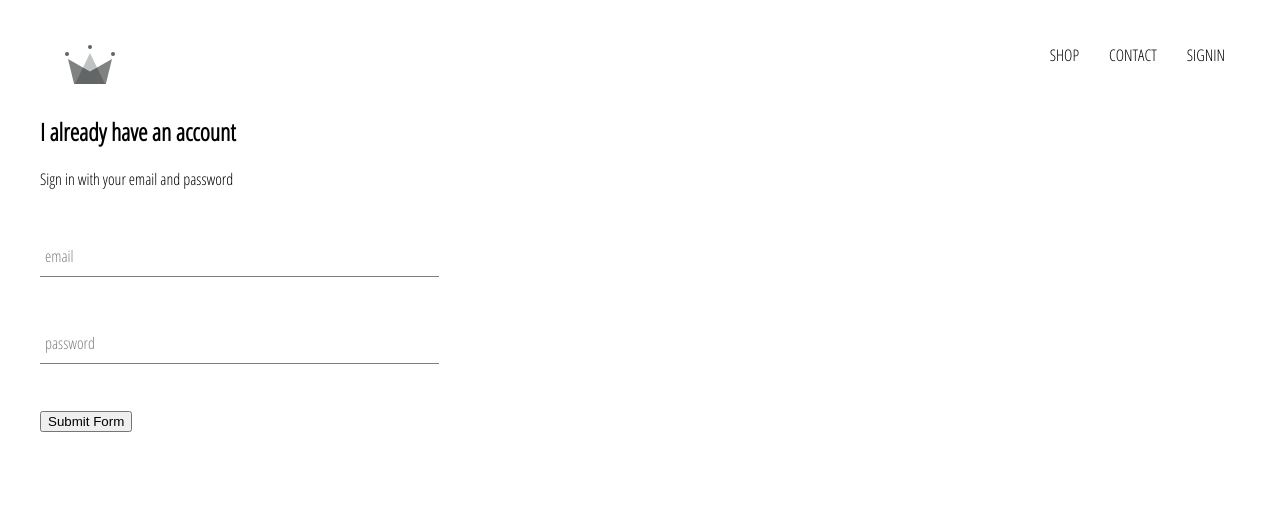
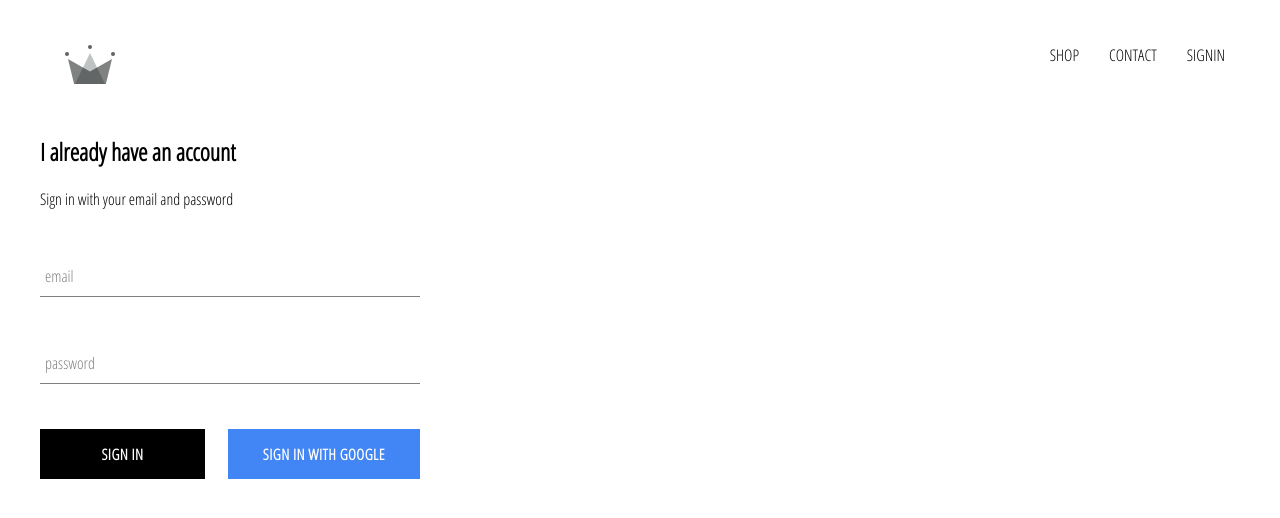
Before and after one commit to swarnkarneeraj/crownClothing, a React (Create React App) app: page /signin in a window 1280 px wide. Shown: the top 518 px of the page. Built offline with nearby package versions, Linux system fonts and the light colour scheme; no server answers.

Commit message:
added firebase and sign in with google feature

```diff
--- a/package.json
+++ b/package.json
@@ -3,6 +3,7 @@
   "version": "0.1.0",
   "private": true,
   "dependencies": {
+    "firebase": "^7.2.2",
     "node-sass": "^4.12.0",
     "react": "^16.10.2",
     "react-dom": "^16.10.2",
--- a/src/App.css
+++ b/src/App.css
@@ -7,3 +7,6 @@
   text-decoration: none;
   color: black;
 }
+* {
+  box-sizing: border-box;
+}
--- a/src/App.js
+++ b/src/App.js
@@ -5,11 +5,34 @@
 import { Switch, Route } from "react-router-dom";
 import ShopPage from "./component/shop/shop";
 import Header from "./component/header/header";
+import { auth } from "./firebase/firebase-utils";
 
-function App() {
+class App extends React.Component {
+  constructor() {
+    super();
+    this.state = {
+      currentUser: null
+    };
+  }
+
+  unsubscribeFromAuth = null;
+
+  componentDidMount() {
+    this.unsubscribeFromAuth = auth.onAuthStateChanged(user => {
+      this.setState({ currentUser: user });
+
+      console.log(user);
+    });
+  }
+
+  componentWillUnmount() {
+    this.unsubscribeFromAuth();
+  }
+
+  render() {
     return (
       <div>
-      <Header />
+        <Header currentUser={this.state.currentUser} />
         <Switch>
           <Route exact path="/" component={HomePage}></Route>
           <Route exact path="/shop" component={ShopPage}></Route>
@@ -18,5 +41,6 @@
       </div>
     );
   }
+}
 
 export default App;
--- /dev/null
+++ b/src/component/custom-button/custom-button.jsx
@@ -0,0 +1,13 @@
+import React from "react";
+import "./custom-button.scss";
+
+const CustomButton = ({ children, isGoogleSignIn, ...otherProps }) => (
+  <button
+    className={`${isGoogleSignIn ? "google-sign-in" : ""} custom-button`}
+    {...otherProps}
+  >
+    {children}
+  </button>
+);
+
+export default CustomButton;
--- /dev/null
+++ b/src/component/custom-button/custom-button.scss
@@ -0,0 +1,32 @@
+.custom-button {
+  min-width: 165px;
+  width: auto;
+  height: 50px;
+  letter-spacing: 0.5px;
+  line-height: 50px;
+  padding: 0 35px 0 35px;
+  font-size: 15px;
+  background-color: black;
+  color: white;
+  text-transform: uppercase;
+  font-family: "Open Sans Condensed";
+  font-weight: bolder;
+  border: none;
+  cursor: pointer;
+
+  &:hover {
+    background-color: white;
+    color: black;
+    border: 1px solid black;
+  }
+
+  &.google-sign-in {
+    background-color: #4285f4;
+    color: white;
+
+    &:hover {
+      background-color: #357ae8;
+      border: none;
+    }
+  }
+}
--- a/src/component/header/header.jsx
+++ b/src/component/header/header.jsx
@@ -2,8 +2,9 @@
 import { Link } from "react-router-dom";
 import { ReactComponent as Logo } from "../../assets/crown.svg.svg";
 import "./header.scss";
+import { auth } from "../../firebase/firebase-utils";
 
-const Header = () => (
+const Header = ({ currentUser }) => (
   <div className="header">
     <Link className="logo-container" to="/">
       <Logo className="logo"></Logo>
@@ -15,9 +16,15 @@
       <Link className="option" to="/shop">
         CONTACT
       </Link>
-      <Link className="option" to="/signin">
-        SIGNIN
-      </Link>
+      {currentUser ? (
+        <div className="option" onClick={() => auth.signOut()}>
+          SIGNOUT
+        </div>
+      ) : (
+        <Link className="option" to="/signin">
+          SIGNIN
+        </Link>
+      )}
     </div>
   </div>
 );
--- a/src/component/header/header.scss
+++ b/src/component/header/header.scss
@@ -20,6 +20,7 @@
 
     .option {
       padding: 10px 15px;
+      cursor: pointer;
     }
   }
 }
--- a/src/component/sign-in/sign-in.jsx
+++ b/src/component/sign-in/sign-in.jsx
@@ -1,6 +1,8 @@
 import React from "react";
 import FormInput from "../form-input/form-input";
+import CustomButton from "../custom-button/custom-button";
 
+import { signInWithGoogle } from "../../firebase/firebase-utils";
 import "./sign-in.scss";
 
 class SignIn extends React.Component {
@@ -46,7 +48,12 @@
             label="password"
             required
           />
-          <input type="submit" value="Submit Form" />
+          <div className="buttons">
+            <CustomButton type="submit">Sign In</CustomButton>
+            <CustomButton onClick={signInWithGoogle} isGoogleSignIn>
+              Sign In With Google
+            </CustomButton>
+          </div>
         </form>
       </div>
     );
--- a/src/component/sign-in/sign-in.scss
+++ b/src/component/sign-in/sign-in.scss
@@ -1,3 +1,13 @@
 .sign-in {
-  width: 30vw;
+  width: 380px;
+  display: flex;
+  flex-direction: column;
+
+  .title {
+    margin: 10px 0;
+  }
+  .buttons {
+    display: flex;
+    justify-content: space-between;
+  }
 }
--- /dev/null
+++ b/src/firebase/firebase-utils.js
@@ -0,0 +1,26 @@
+import firebase from "firebase/app";
+import "firebase/firestore";
+import "firebase/auth";
+
+const config = {
+  apiKey: "AIzaSyAB0BdNiBA2v61v8f8RdmNmlGPVcRyHaZA",
+  authDomain: "crwn-db-e1e4d.firebaseapp.com",
+  databaseURL: "https://crwn-db-e1e4d.firebaseio.com",
+  projectId: "crwn-db-e1e4d",
+  storageBucket: "crwn-db-e1e4d.appspot.com",
+  messagingSenderId: "110374933123",
+  appId: "1:110374933123:web:b9cedbb42add0878ba01b6",
+  measurementId: "G-NSNZEEE602"
+};
+
+firebase.initializeApp(config);
+
+export const auth = firebase.auth();
+export const firestore = firebase.firestore();
+
+const provider = new firebase.auth.GoogleAuthProvider();
+provider.setCustomParameters({ prompt: "select_account" });
+
+export const signInWithGoogle = () => auth.signInWithPopup(provider);
+
+export default firebase;
```
Also changed, not shown: 1 other file (tests, documents, lock files or other folders). Lines whose indentation alone changed are shown as unchanged.
